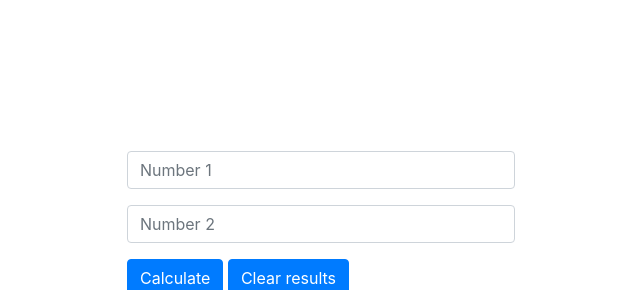
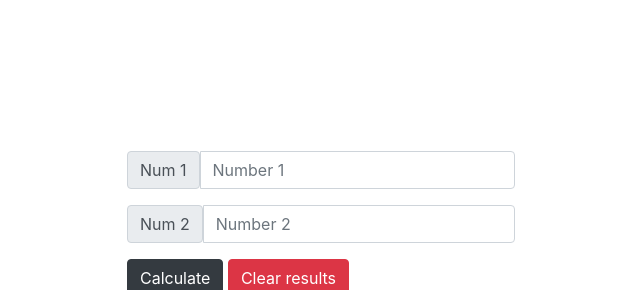
Before and after one commit to formher/javascript-tut, a plain HTML site: page index.html in a window 1280 px wide. Shown: the part 153-443 px from the top of the page, without its empty margins (319-959 px from the left). Drawn offline with nearby package versions, Linux system fonts and the light colour scheme.

Commit message:
nicer look

```diff
--- a/index.html
+++ b/index.html
@@ -12,14 +12,16 @@
 
 
       <div class="input-group mb-3">
+         <span class="input-group-text" id="basic-addon1">Num 1</span>
         <input type="number" class="form-control" placeholder="Number 1" id="myinput1" aria-label="Number 1" aria-describedby="basic-addon1">
       </div>
     <div class="input-group mb-3">
+       <span class="input-group-text" id="basic-addon1">Num 2</span>
         <input type="number" class="form-control" placeholder="Number 2" id="myinput2" aria-label="Number 2" aria-describedby="basic-addon1">
     </div>
 
-      <button type="button" onclick="calcResult();" id="calc" name="calcButton" class="btn btn-primary">Calculate</button>
-      <button type="button" onclick="clearRslt();" id="calc" name="clearBtn" class="btn btn-primary">Clear results</button>
+      <button type="button" onclick="calcResult();" id="calc" name="calcButton" class="btn btn-dark">Calculate</button>
+      <button type="button" onclick="clearRslt();" id="calc" name="clearBtn" class="btn btn-danger">Clear results</button>
       <br>
       <h2 id="resultField" name="resultField">Result will be shown here</h2>
 
--- a/scripts/script.js
+++ b/scripts/script.js
@@ -1,4 +1,3 @@
-
 
 function calcResult() {
   var a = document.getElementById('myinput1').value;
@@ -8,6 +7,6 @@ function calcResult() {
 }
 
 function clearRslt(){
-  document.getElementById('resultField').textContent = " ";
+  document.getElementById('resultField').textContent = "";
 
 }
```
